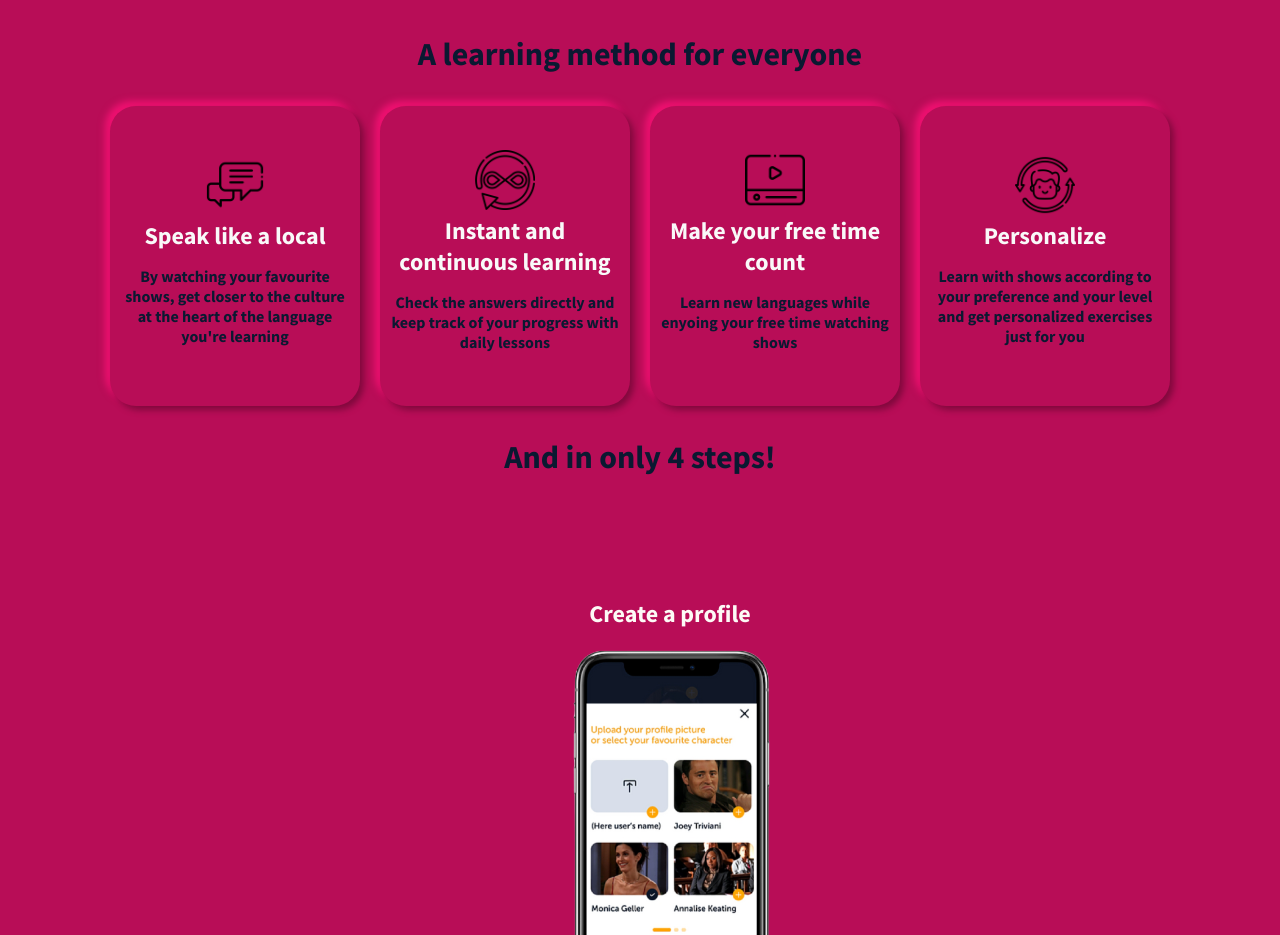
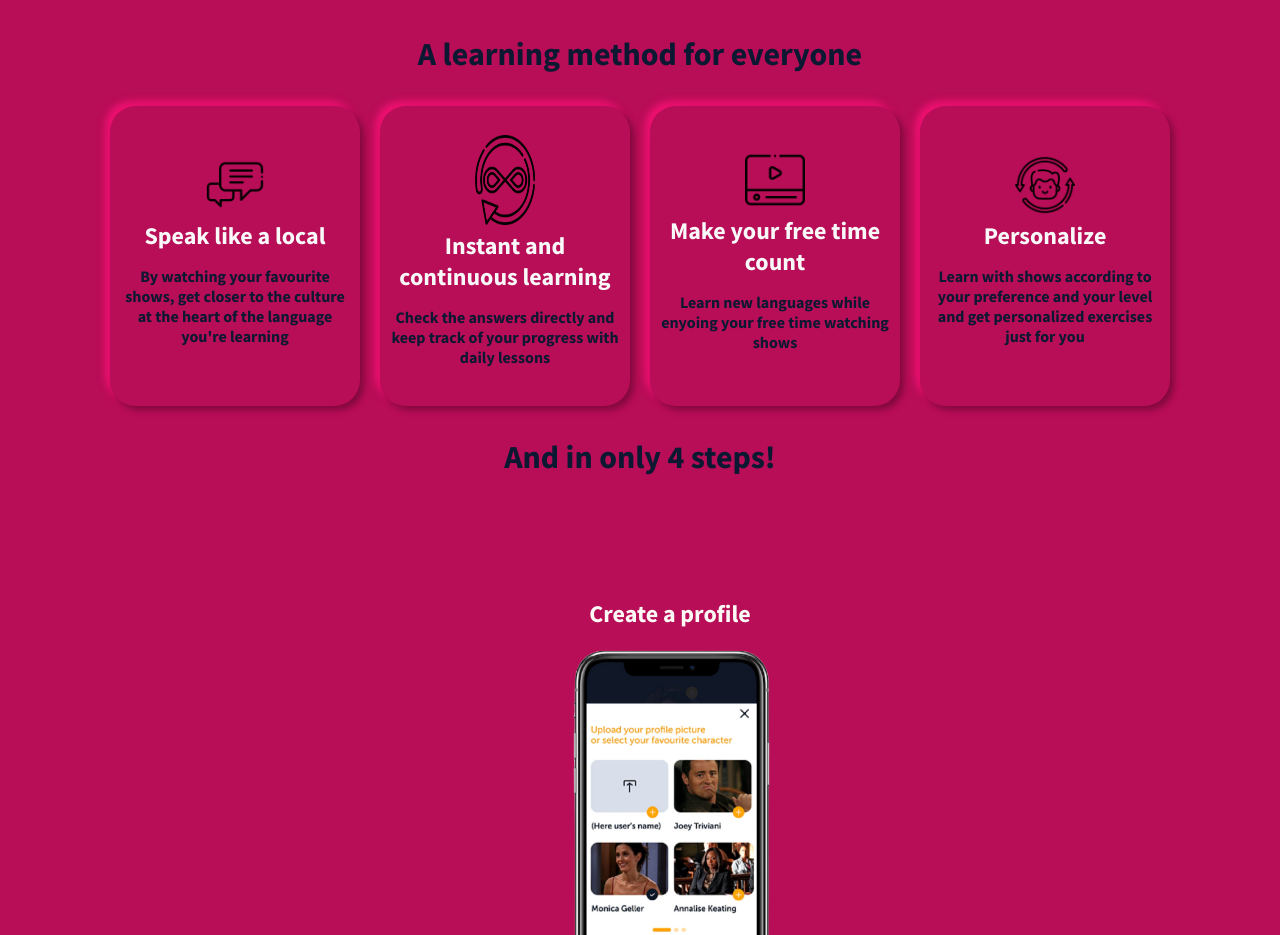
Before and after one commit to sidtiwari2712/App_landingpage, a plain HTML site: page index.html in a window 1280 px wide. Shown: the part 880-1815 px from the top of the page. Drawn offline with nearby package versions, Linux system fonts and the light colour scheme.

Commit message:
Update index.html

```diff
--- a/index.html
+++ b/index.html
@@ -32,7 +32,7 @@
         <h4>By watching your favourite shows, get closer to the culture at the heart of the language you're learning</h4>
         </div>
         <div class="box">
-            <img src="images/icon2.png" alt="" width="60px" height="60px">
+            <img src="images/icon2.png" alt="" width="60px" height="90px">
             <h2>Instant and continuous learning</h2>
             <h4>Check the answers directly and keep track of your progress with daily lessons</h4>
         </div>
```
